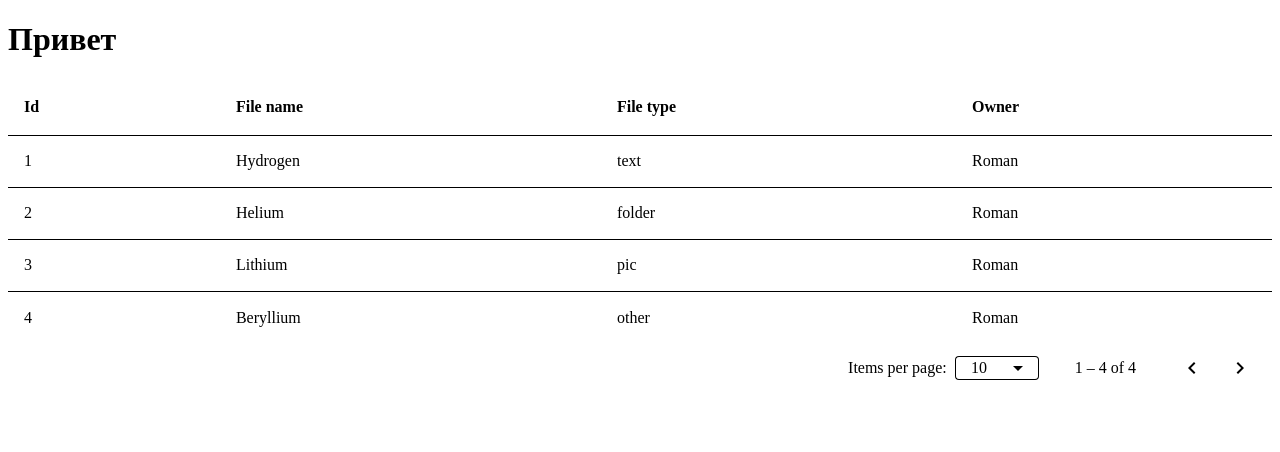
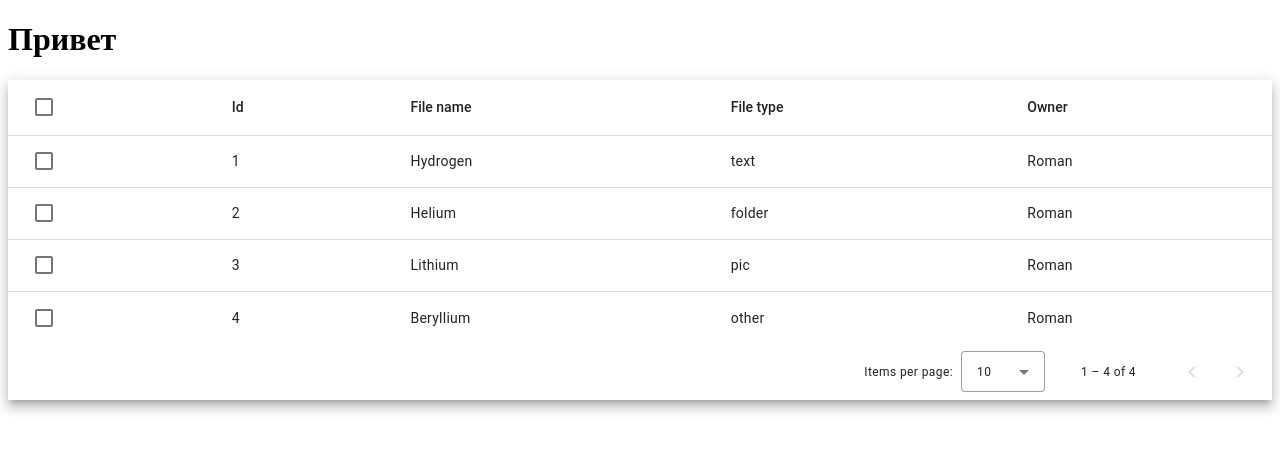
Before and after one commit to oakoak/ftp, an Angular app in the folder front/: page / in a window 1280 px wide. Shown: the top 452 px of the page. Built offline with nearby package versions, Linux system fonts and the light colour scheme.

Commit message:
add style and checkbox

```diff
--- a/front/angular.json
+++ b/front/angular.json
@@ -25,7 +25,7 @@
               "src/assets"
             ],
             "styles": [
-              "src/styles.css"
+              "node_modules/@angular/material/prebuilt-themes/deeppurple-amber.css"
             ],
             "scripts": []
           },
--- a/front/src/app/app.module.ts
+++ b/front/src/app/app.module.ts
@@ -8,6 +8,9 @@
 import { MatPaginatorModule } from '@angular/material/paginator';
 import { MatSortModule } from '@angular/material/sort';
 import { BrowserAnimationsModule } from '@angular/platform-browser/animations';
+import {MatIconModule} from '@angular/material/icon';
+import {MatCheckboxModule} from '@angular/material/checkbox';
+
 
 
 @NgModule({
@@ -22,6 +25,7 @@
     MatTableModule,
     MatPaginatorModule,
     MatSortModule,
+    MatCheckboxModule,
   ],
   providers: [],
   bootstrap: [AppComponent]
--- a/front/src/app/files-list/files-list.component.html
+++ b/front/src/app/files-list/files-list.component.html
@@ -1,5 +1,22 @@
 <div class="mat-elevation-z8">
   <table mat-table class="full-width-table" matSort aria-label="Elements">
+    <!-- Checkbox Column -->
+    <ng-container matColumnDef="select">
+      <th mat-header-cell *matHeaderCellDef>
+        <mat-checkbox (change)="$event ? masterToggle() : null"
+                      [checked]="selection.hasValue() && isAllSelected()"
+                      [indeterminate]="selection.hasValue() && !isAllSelected()">
+        </mat-checkbox>
+      </th>
+      <td mat-cell *matCellDef="let row">
+        <mat-checkbox (click)="$event.stopPropagation()"
+                      (change)="$event ? selection.toggle(row) : null"
+                      [checked]="selection.isSelected(row)">
+        </mat-checkbox>
+      </td>
+    </ng-container>
+
+
     <!-- Id Column -->
     <ng-container matColumnDef="id">
       <th mat-header-cell *matHeaderCellDef mat-sort-header>Id</th>
@@ -23,7 +40,9 @@
     </ng-container>
 
     <tr mat-header-row *matHeaderRowDef="displayedColumns"></tr>
-    <tr mat-row *matRowDef="let row; columns: displayedColumns;" ></tr>
+    <tr mat-row *matRowDef="let row; columns: displayedColumns;"
+        (click)="selection.toggle(row)">
+    </tr>
   </table>
 
   <mat-paginator #paginator
--- a/front/src/app/files-list/files-list.component.ts
+++ b/front/src/app/files-list/files-list.component.ts
@@ -4,6 +4,9 @@
 import { MatTable } from '@angular/material/table';
 import { FilesListDataSource, FilesListItem } from './files-list-datasource';
 import { MatMenuTrigger } from '@angular/material/menu';
+import {MatIconModule} from '@angular/material/icon';
+import {SelectionModel} from '@angular/cdk/collections';
+
 
 
 @Component({
@@ -18,7 +21,10 @@
   dataSource: FilesListDataSource;
 
   /** Columns displayed in the table. Columns IDs can be added, removed, or reordered. */
-  displayedColumns = ['id', 'name', 'type', 'owner'];
+  displayedColumns = ['select', 'id', 'name', 'type', 'owner'];
+  selection = new SelectionModel<FilesListItem>(true, []);
+
+
 
   constructor() {
     this.dataSource = new FilesListDataSource();
@@ -30,4 +36,18 @@
     this.table.dataSource = this.dataSource;
   }
 
+    /** Whether the number of selected elements matches the total number of rows. */
+    isAllSelected() {
+      const numSelected = this.selection.selected.length;
+      const numRows = this.dataSource.data.length;
+      return numSelected === numRows;
+    }
+
+    /** Selects all rows if they are not all selected; otherwise clear selection. */
+    masterToggle() {
+      this.isAllSelected() ?
+          this.selection.clear() :
+          this.dataSource.data.forEach(row => this.selection.select(row));
+    }
+
 }
```
